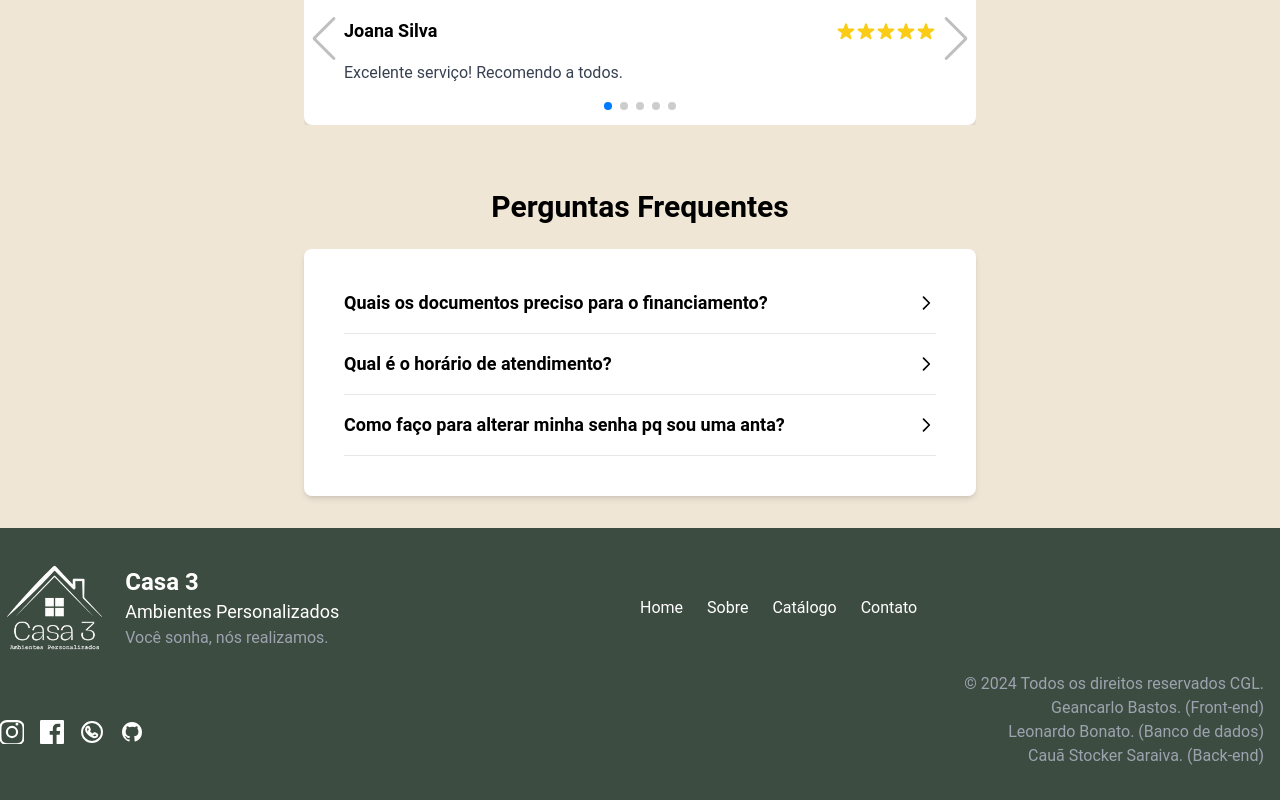
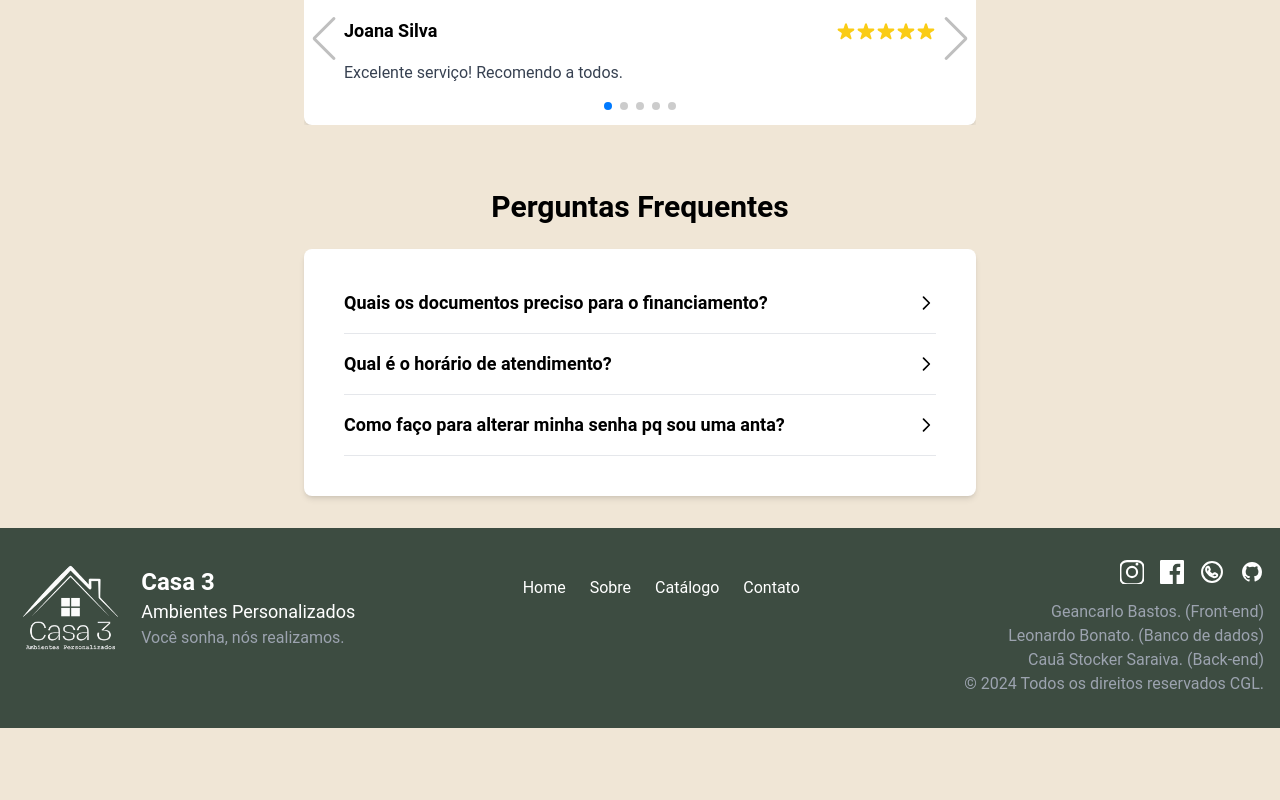
Before and after one commit to GeancarloBastos/ProjetoCasa3, a Next.js app in the folder front/: page / in a window 1280 px wide. Shown: the part 1551-2351 px from the top of the page. After the commit the page ends 2279 px from the top, so only its background shows below. Built offline with nearby package versions, Linux system fonts and the light colour scheme.

Commit message:
Alteração Footer

```diff
--- a/front/src/components/Footer.tsx
+++ b/front/src/components/Footer.tsx
@@ -1,10 +1,12 @@
 export default function Footer() {
   return (
     <footer className="bg-colorc3 text-white py-8">
-      <div className="container mx-auto grid grid-cols-1 md:grid-cols-2 flex flex-col md:flex-row md:flex-wrap justify-between items-center">
-        <div className="mb-4 md:mb-0  text-center md:text-left flex flex-col items-center md:items-start">
-          <div className="flex items-center mb-0 ">
-            <img src="./logoCFundo.png" className="h-24 mr-4" alt="Logo"/>
+      <div className="container mx-auto px-4">
+        <div className="grid grid-cols-1 md:grid-cols-3 gap-8">
+          {/* Logo and Description Section */}
+          <div className="flex flex-col items-center md:items-start">
+            <div className="flex items-center space-x-4">
+              <img src="./logoCFundo.png" className="h-24" alt="Logo"/>
               <div>
                 <h2 className="text-2xl font-bold">Casa 3</h2>
                 <h3 className="text-lg">Ambientes Personalizados</h3>
@@ -12,13 +14,21 @@ export default function Footer() {
               </div>
             </div>
           </div>
-        <div className="flex space-x-6 mr-20 sm:flex items-center md:mr-0 md:me-0">
+
+          {/* Navigation Links */}
+          <div className="flex flex-col mb-20 ml-20 items-center md:items-start justify-center">
+            <div className="flex space-x-6">
               <a href="" className="hover:text-colorc3verde hover:underline">Home</a>
               <a href="detalhes" className="hover:text-colorc3verde hover:underline">Sobre</a>
               <a href="catalogo" className="hover:text-colorc3verde hover:underline">Catálogo</a>
               <a href="contato" className="hover:text-colorc3verde hover:underline">Contato</a>
             </div>
-        <div className="flex space-x-4 mt-4 md:mt-10 md:mr-0">
+          </div>
+
+          {/* Social Media and Credits */}
+          <div className="flex flex-col items-center md:items-end space-y-4">
+            {/* Social Media Icons */}
+            <div className="flex space-x-4">
               {/* Instagram */}
               <a href="https://www.instagram.com/casa3.ambientespersonalizados/?hl=pt-br" className="hover:text-gray-300">
                 <svg className="w-6 h-6" fill="currentColor" viewBox="0 0 24 24">
@@ -45,11 +55,15 @@ export default function Footer() {
                 </svg>
               </a>
             </div>
-      <div className="text-center text-gray-400 mt-4 md:text-right md:mr-4">
-        <p>&copy; 2024 Todos os direitos reservados CGL.</p>
+
+            {/* Credits */}
+            <div className="text-gray-400 text-center md:text-right">
               <p>Geancarlo Bastos. (Front-end)</p>
               <p>Leonardo Bonato. (Banco de dados)</p>
               <p>Cauã Stocker Saraiva. (Back-end)</p>
+              <p>&copy; 2024 Todos os direitos reservados CGL.</p>
+            </div>
+          </div>
         </div>
       </div>
     </footer>
```
Lines whose indentation alone changed are shown as unchanged.
